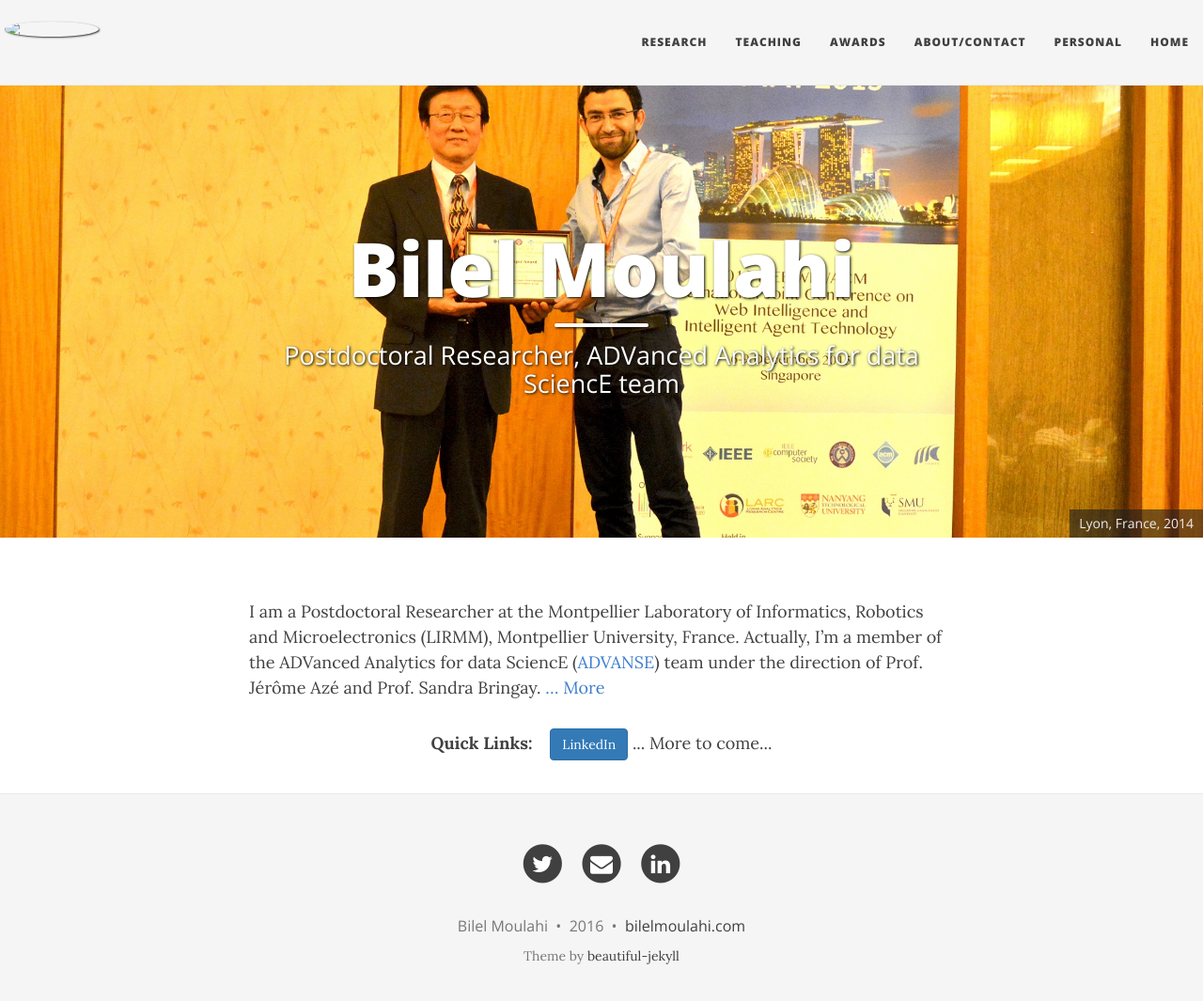
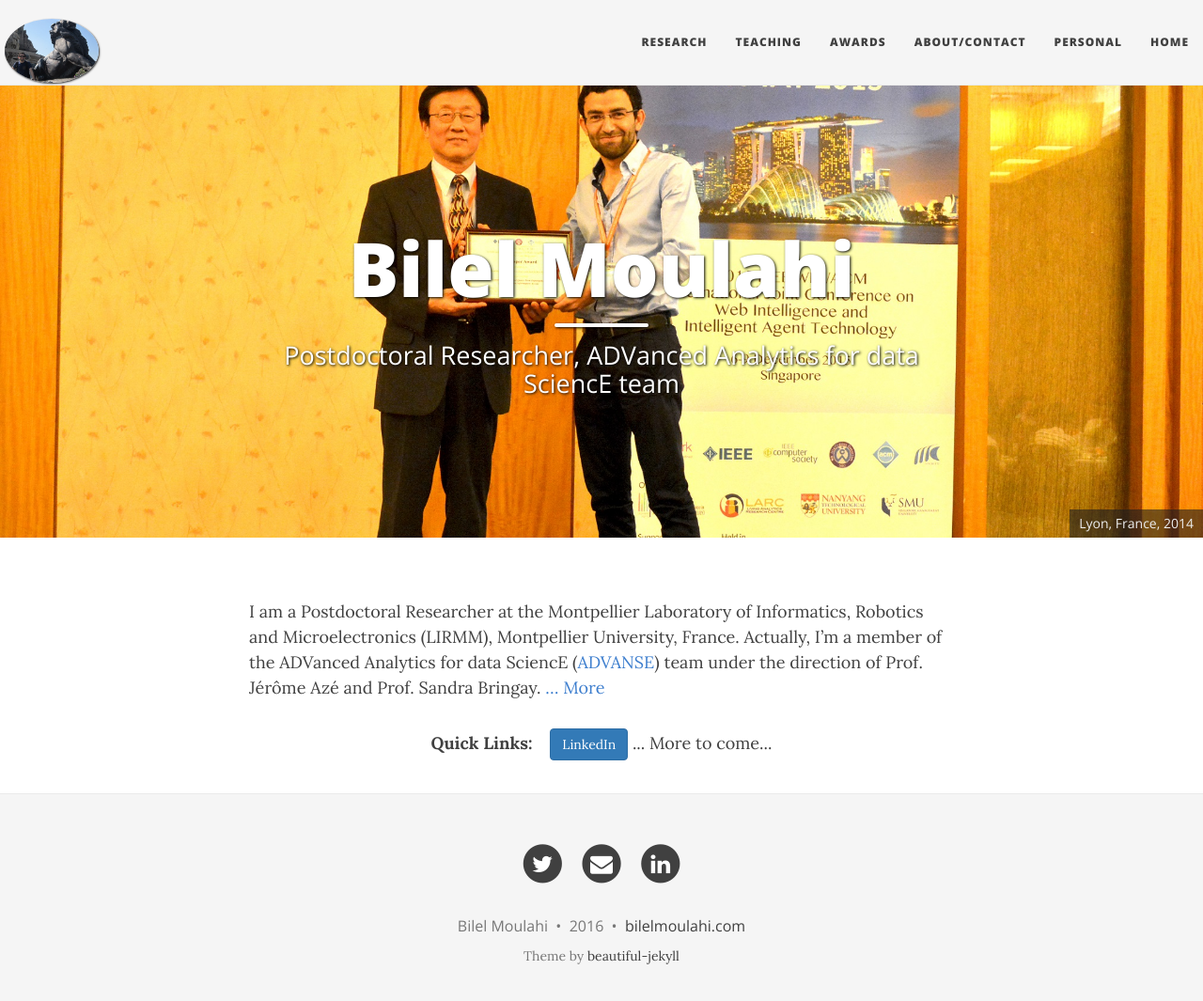
Before and after one commit to bilelmoulahi/bilelmoulahi.github.io, a Jekyll site: the page built from index.md, in a window 1280 px wide and 1078 px high. Shown: the top 1065 px of the window at 94% size. Built offline with Jekyll 4.4.1, drawn with Linux system fonts in a browser that asks for light colours; nearby versions of some CDN libraries.

Commit message:
minor changes

```diff
--- a/_config.yml
+++ b/_config.yml
@@ -13,7 +13,7 @@ description: Postdoctoral Researcher at LIRMM, University of Montpellier.
 # --- Navigation bar options --- #
 # Image to show in the navigation bar - image must be a square (width = height)
 # Remove this parameter if you don't want an image in the navbar
-avatar: "/img/bilel_4.jpg"
+avatar: "/img/big-imgs/bilel_4.jpg"
 
 # List of links in the navigation bar
 navbar-links:
```
